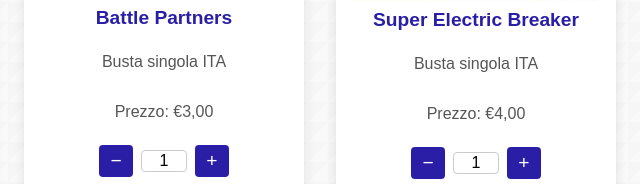
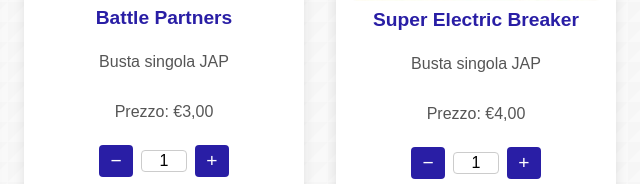
Before and after one commit to Pokenest/sito, a plain HTML site: page prodotti.html in a window 1280 px wide. Shown: the part 1538-1722 px from the top of the page, 632-1272 px from the left. Drawn offline with Linux system fonts and the light colour scheme.

Commit message:
Update prodotti.html

```diff
--- a/prodotti.html
+++ b/prodotti.html
@@ -385,7 +385,7 @@
       <div class="product-card">
         <img src="battle partners.png" alt="Battle Partners" />
         <h3>Battle Partners</h3>
-        <p>Busta singola ITA</p>
+        <p>Busta singola JAP</p>
          <p class="price">Prezzo: €3,00</p>
         <div class="quantity-selector">
           <button class="qty-btn" onclick="decreaseQuantity(this)">−</button>
@@ -399,7 +399,7 @@
       <div class="product-card">
         <img src="super electric breaker.png" alt="Super Electric Breaker" />
         <h3>Super Electric Breaker</h3>
-        <p>Busta singola ITA</p>
+        <p>Busta singola JAP</p>
          <p class="price">Prezzo: €4,00</p>
         <div class="quantity-selector">
           <button class="qty-btn" onclick="decreaseQuantity(this)">−</button>
```
